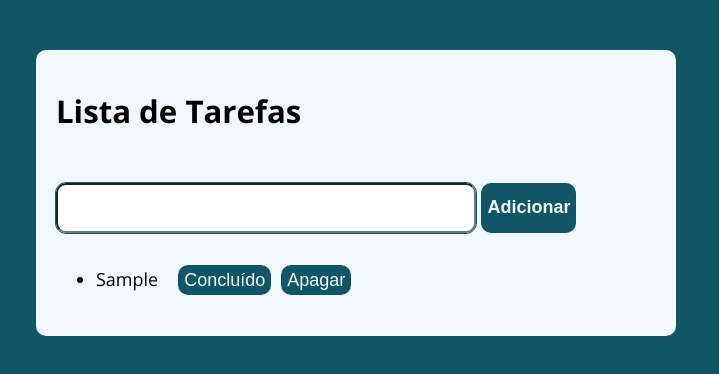
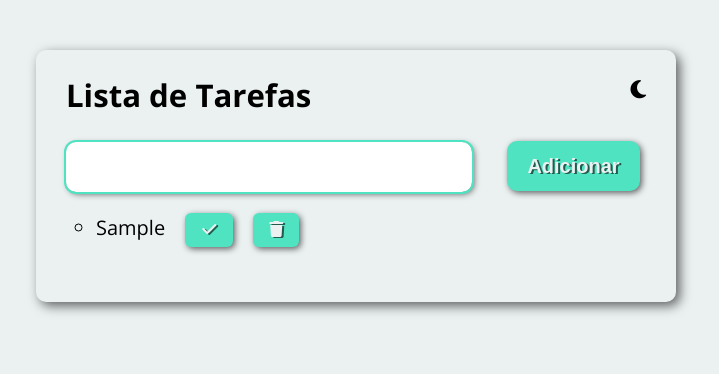
Before and after one commit to jhonatancassante/lista-de-tarefas, a plain HTML site: page index.html in a window 1280 px wide. Both pictures are taken after typing "Sample" into the empty fields and a click on the button "Adicionar". Shown: the whole page, without its empty margins (284-1003 px from the left). Drawn offline with nearby package versions, Linux system fonts and the light colour scheme.

Commit message:
Refactored. New look. Dark mode add.

```diff
--- a/assets/css/style.css
+++ b/assets/css/style.css
@@ -1,35 +1,63 @@
 @import url('https://fonts.googleapis.com/css2?family=Open+Sans:wght@400;700&display=swap');
 
 :root {
-    --primary-color: rgb(17, 86, 102);
-    --primary-color-darker: rgb(9, 48, 56);
-    --secondary-color: rgb(240, 247, 253);
+    --primary-color: #50E3C2;
+    --primary-color-darker: #4ac0a6;
+    --secondary-color: #EBF1F1;
+    --text-color: #000;
+    --shadows-color: rgba(0, 0, 0, 0.6);
+    --shadows: 4px 4px 12px var(--shadows-color);
+    --shadows-small: 2px 2px 6px var(--shadows-color);
 }
 
 * {
     box-sizing: border-box;
     outline: 0;
+    margin: 0;
+    padding: 0;
 }
 
 body {
-    margin: 0;
-    padding: 0;
-    background-color: var(--primary-color);
+    background-color: var(--secondary-color);
     font-family: 'Open Sans', sans-serif;
     font-size: 1.3em;
     line-height: 1.5em;
+    color: var(--text-color);
+}
+
+body.dark-mode {
+    --primary-color: #73FFE0;
+    --primary-color-darker: #a8feeb;
+    --secondary-color: #2C3F50;
+    --text-color: #FFF;
 }
 
 .container {
+    display: flex;
+    position: relative;
+    flex-direction: column;
     max-width: 640px;
     margin: 50px auto;
     background-color: var(--secondary-color);
-    padding: 20px;
+    padding: 30px;
     border-radius: 10px;
+    box-shadow: var(--shadows);
 }
 
-.container p {
-    text-align: justify;
+.dark-mode-box {
+    display: flex;
+    position: absolute;
+    top: 30px;
+    right: 30px;
+}
+
+.dark-mode-box i {
+    display: inherit;
+    cursor: pointer;
+}
+
+.dark-mode-box i.active {
+    display: none;
 }
 
 .form input, .form label, .form button {
@@ -42,38 +70,57 @@ body {
     height: 50px;
     width: 70%;
     padding: 0 20px;
+    outline: none;
+    border: none;
+    box-shadow: var(--shadows-small);
+    margin-right: 30px;
 }
 
 .form input:focus {
-    outline: 1px solid var(--primary-color);
+    outline: 2px solid var(--primary-color);
 }
 
 .form button {
     border: none;
     background-color: var(--primary-color);
     color: var(--secondary-color);
-    font-size: 18px;
+    font-size: 20px;
     font-weight: bold;
     height: 50px;
     cursor: pointer;
     margin-top: 30px;
+    padding: 10px 20px;
+    text-shadow: 2px 1px var(--shadows-color);
+    box-shadow: var(--shadows-small);
+}
+
+body.dark-mode .form button {
+    text-shadow: none;
 }
 
 .form button:hover {
     background-color: var(--primary-color-darker);
 }
 
+.task-list {
+    padding: 10px;
+    margin-left: 20px;;
+}
+
 .task-list li {
-    margin-bottom: 10px;
-    font-size: 18px;
+    margin-bottom: 15px;
+    font-size: 20px;
+    list-style: circle;
 }
 
 .task-list button {
-    margin: 0 5px;
-    font-size: 18px;
+    margin: 0 10px;
+    font-size: 16px;
     font-weight: normal;
-    height: 30px;
+    height: auto;
     width: auto;
+    padding: 8px 16px;
+    border-radius: 6px;
 }
 
 .task-list button:first-child {
@@ -81,5 +128,6 @@ body {
 }
 
 .task-list li.concluded {
-    text-decoration: line-through black solid 3px;
+    text-decoration: line-through var(--text-color) solid 2px;
+    list-style: disc;
 }
--- a/assets/js/main.js
+++ b/assets/js/main.js
@@ -24,14 +24,14 @@ function main() {
 
     function createButtonConcluded(li) {
         const buttonConcluded = document.createElement('button');
-        buttonConcluded.innerText = 'Concluído';
+        buttonConcluded.innerHTML = '<i class="fa-solid fa-check" title="Concluído"></i>';
         buttonConcluded.setAttribute('class', 'concluded');
         li.appendChild(buttonConcluded);
     }
 
     function createButtonDelete(li) {
         const buttonDelete = document.createElement('button');
-        buttonDelete.innerText = 'Apagar';
+        buttonDelete.innerHTML = '<i class="fa-solid fa-trash" title="Apagar"></i>';
         buttonDelete.setAttribute('class', 'delete');
         li.appendChild(buttonDelete);
     }
@@ -43,8 +43,6 @@ function main() {
         for (let task of liTasks) {
             let taskText = task.innerText;
             let concludedTask = task.classList[0];
-            taskText = taskText.replace('Concluído', '');
-            taskText = taskText.replace('Apagar', '').trim();
             listOfTasks.push({ taskText, concludedTask });
         }
 
@@ -56,9 +54,30 @@ function main() {
         const tasksJSON = localStorage.getItem('tasks');
         const listOfTasks = JSON.parse(tasksJSON);
 
+        if (!listOfTasks) return
+
         for (let task of listOfTasks) {
             createTask(task.taskText, task.concludedTask);
         }
+    }
+
+    function addSavedMode() {
+        const darkModeStatus = localStorage.getItem('darkMode');
+
+
+        if (darkModeStatus === 'active') {
+            changeDarkLight();
+        }
+    }
+
+    function changeDarkLight() {
+        const body = document.querySelector('body');
+        const iconSun = document.querySelector('.fa-sun');
+        const iconMoon = document.querySelector('.fa-moon');
+
+        iconMoon.classList.toggle('active');
+        iconSun.classList.toggle('active');
+        body.classList.toggle('dark-mode');
     }
 
     newTask.addEventListener('keypress', (e) => {
@@ -86,9 +105,16 @@ function main() {
             el.parentElement.remove();
             saveTasks();
         }
+
+        if (el.classList.contains('fa-sun') || el.classList.contains('fa-moon')) {
+            changeDarkLight();
+            if (el.classList.contains('fa-sun')) localStorage.setItem('darkMode', 'deactive');
+            else localStorage.setItem('darkMode', 'active');
+        }
     });
 
     addSavedTasks();
+    addSavedMode();
     newTask.focus();
 }
 
--- a/index.html
+++ b/index.html
@@ -6,12 +6,19 @@
     <meta http-equiv="X-UA-Compatible" content="IE=edge">
     <meta name="viewport" content="width=device-width, initial-scale=1.0">
     <title>Lista de Tarefas</title>
+    <link rel="stylesheet" href="https://cdnjs.cloudflare.com/ajax/libs/font-awesome/6.2.1/css/all.min.css"
+        integrity="sha512-MV7K8+y+gLIBoVD59lQIYicR65iaqukzvf/nwasF0nqhPay5w/9lJmVM2hMDcnK1OnMGCdVK+iQrJ7lzPJQd1w=="
+        crossorigin="anonymous" referrerpolicy="no-referrer" />
     <link rel="stylesheet" href="./assets/css/style.css">
 </head>
 
 <body>
     <section class="container">
         <h1>Lista de Tarefas</h1>
+        <div class="dark-mode-box">
+            <i class="fa-solid fa-sun active"></i>
+            <i class="fa-solid fa-moon"></i>
+        </div>
         <div class="form">
             <input type="text" name="new-task" class="new-task">
             <button class="add-task">Adicionar</button>
```
